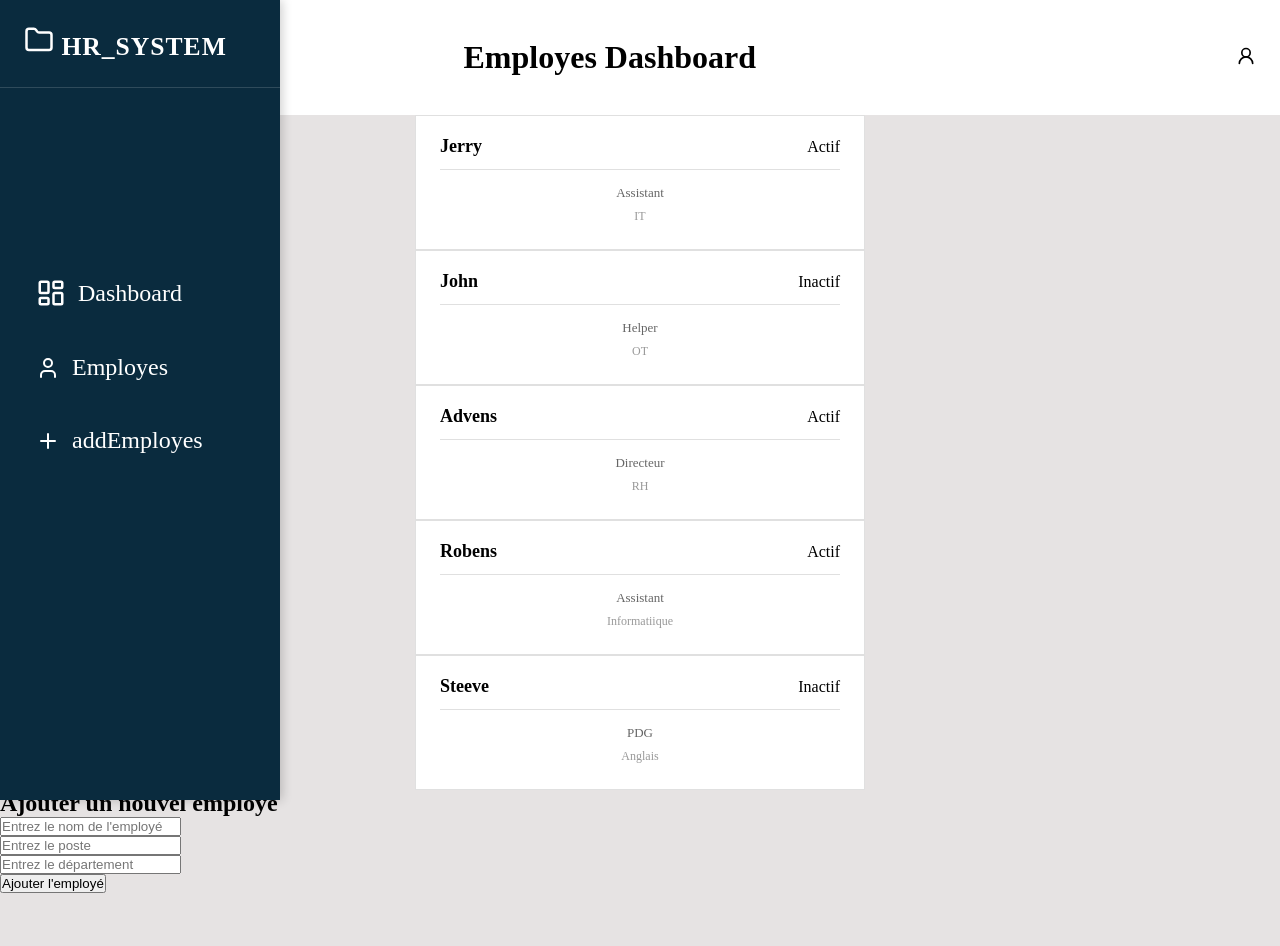
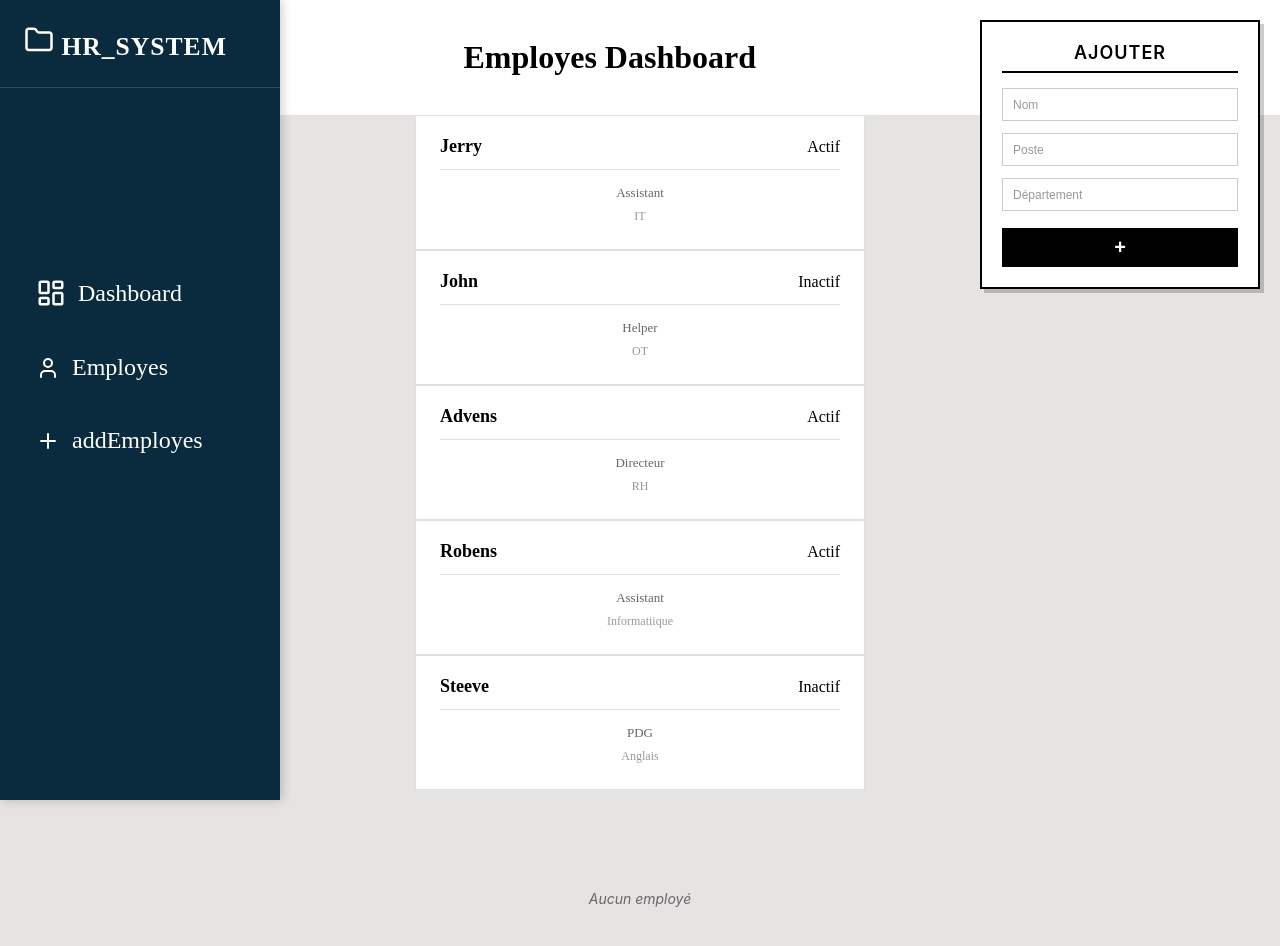
Before and after one commit to jerryinnocent123-ship-it/Capstone-Project, a React (Vite) app: page / in a window 1280 px wide. Shown: the top 946 px of the page. Before the commit the page ends 893 px from the top, so only its background shows below. Built offline with nearby package versions, Linux system fonts and the light colour scheme.

Commit message:
mw mete tout bagay nan page la yon jan simple et explicite

```diff
--- a/src/components/EmployeeForm.jsx
+++ b/src/components/EmployeeForm.jsx
@@ -1,16 +1,3 @@
-// Contenir un formulaire pour ajouter un nouvel
-// employé le nouvel employé doit
-// apparaître immédiatement dans la liste sans
-// rechargement de la page
-
-
-// Le formulaire doit contenir les champs suivants
-// : `name`, `position`, `department`. Après
-// soumission, le nouvel employé doit apparaître
-// immédiatement dans la liste et le formulaire doit
-// se réinitialiser.
-
-
 // Contenir un formulaire pour ajouter un nouvel
 // employé le nouvel employé doit
 // apparaître immédiatement dans la liste sans
@@ -26,43 +13,23 @@
 import { useState } from "react";
 import "./styles/employeeForm.css";
 
-export default function EmployeeForm({ onAddEmployee }) {
-  /*
-  formData: objè ki pèmèt ou stoke done ki soti nan form lan
-  name, position, department: se atribi ki nan input yo, yo dwe ekri menm jan ak pwopriyete objè formData pou ka idantifye vale
-  ki soti nan chak input
-  */
+export default function EmployeeForm() {
   const [formData, setFormData] = useState({
     name: "",
     position: "",
     department: ""
   });
 
-  /*
-  jereChanjman se fonksyon ki pèmèt siveye evenman kap pase nan input yo
-  paramèt event lan se atrave li menm wap jwenn vale ak ki kote vale a soti ekzakteman
-  */
-  const jereChanjman = (event) => {
-    /*
-    lè w ap update yon state kote vale avan ou toujou bezwenl ou itilize yon fonksyon pou modifye vale yo
-    nou itilize destriktirasyon pou pran tout done ki te nan formData deja epi ajoute nouvo yo sou li.
-    */
+  const [profil, setProfil] = useState([]);
+
+  function handleChange(event) {
     setFormData((previous) => ({
       ...previous,
       [event.target.name]: event.target.value,
     }));
-    console.log(formData);
-  };
+  }
 
-  /*
-  Fonksyon sa se li ki jere soumisyon form lan
-  li pran yon paramèt event tou ki fè w konnen ki action ki deklanche fonksyon an
-  event.preventDefault(): anpeche paj la aktyalize (Refresh)
-  setFormData({ name: "", position: "", department: "" }): reyinisyalize form lan pou ou lè w fin soumet li
-  */
-  const jereSoumisyon = (event) => {
-    event.preventDefault();
-
+  function addEmployee() {
     // Vérifier que tous les champs sont remplis
     if (!formData.name.trim() || !formData.position.trim() || !formData.department.trim()) {
       alert("Veuillez remplir tous les champs");
@@ -79,213 +46,87 @@ export default function EmployeeForm({ onAddEmployee }) {
       createdAt: new Date().toISOString()
     };
 
-    console.log("Nouvel employé créé:", newEmployee);
-
-    // Appeler la fonction parent pour ajouter l'employé
-    if (onAddEmployee) {
-      onAddEmployee(newEmployee);
-    }
+    // Ajouter à la liste
+    setProfil((previous) => [...previous, newEmployee]);
 
     // Réinitialiser le formulaire
     setFormData({ name: "", position: "", department: "" });
-    alert("Employé ajouté avec succès!");
-  };
+
+    console.log("Employé ajouté:", newEmployee);
+  }
+
+  function deleteEmployee(id) {
+    const newList = profil.filter((emp) => emp.id !== id);
+    setProfil(newList);
+    console.log("Employé supprimé, ID:", id);
+  }
 
   return (
-    <div className="employee-form-container">
-      <form onSubmit={jereSoumisyon} className="employee-form">
-        <h2>Ajouter un nouvel employé</h2>
-
+    <div className="app-container">
+      {/* Formulaire en haut à droite - petit carré noir et blanc */}
+      <div className="form-container">
+        <div className="form-card">
+          <h3 className="form-title">Ajouter</h3>
           <input
             type="text"
-          placeholder="Entrez le nom de l'employé"
             name="name"
-          onChange={jereChanjman}
+            placeholder="Nom"
+            onChange={handleChange}
             value={formData.name}
-          className="form-input"
+            className="input-field"
           />
-        <br />
-
           <input
             type="text"
-          placeholder="Entrez le poste"
             name="position"
-          onChange={jereChanjman}
+            placeholder="Poste"
+            onChange={handleChange}
             value={formData.position}
-          className="form-input"
+            className="input-field"
           />
-        <br />
-
           <input
             type="text"
-          placeholder="Entrez le département"
             name="department"
-          onChange={jereChanjman}
+            placeholder="Département"
+            onChange={handleChange}
             value={formData.department}
-          className="form-input"
+            className="input-field"
           />
-        <br />
+          <button type="button" onClick={addEmployee} className="submit-btn">
+            +
+          </button>
+        </div>
+      </div>
 
-        <button type="submit" className="submit-button">
-          Ajouter l'employé
+      {/* Liste des employés */}
+      <div className="list-container">
+        {/* <h2 className="list-title">Employés</h2> */}
+        {profil.length === 0 ? (
+          <p className="empty-message">Aucun employé</p>
+        ) : (
+          <div className="employees-grid">
+            {profil.map((employee) => (
+              <div key={employee.id} className="employee-card">
+                <div className="card-content">
+                  <div className="card-header">
+                    <span className="employee-name">{employee.name}</span>
+                    <span className={employee.actif ? "status-active" : "status-inactive"}>
+                      {employee.actif ? "Actif" : "Inactif"}
+                    </span>
+                  </div>
+                  <p className="employee-position">{employee.position}</p>
+                  <p className="employee-department">{employee.department}</p>
+                </div>
+                <button
+                  onClick={() => deleteEmployee(employee.id)}
+                  className="delete-btn"
+                >
+                  ✕
                 </button>
-      </form>
+              </div>
+            ))}
+          </div>
+        )}
+      </div>
     </div>
   );
 }
-
-
-
-
-// import { Plus } from "lucide-react";
-// import { Trash } from "lucide-react";
-// import { CheckCircle } from "lucide-react";
-// import "./styles/style.css"
-
-
-// function Todo() {
-//   const iconSize =16
-//   const [formData, setFormData] = useState({
-//     title: "",
-//     desc: "",
-//     isComplete: false,
-//   });
-
-//   const [taskList, setTaskList] = useState([]);
-
-//   function handleChange(event) {
-//     setFormData((previous) => ({
-//       ...previous,
-//       [event.target.name]: event.target.value,
-//     }));
-//   }
-
-
-//   function add(task) {
-//     const newTask = { ...task, id: uuidv4() };
-//     setTaskList((previous) => [...previous, newTask]);
-//     setFormData({ title: "", desc: "" });
-//   }
-
-//   function deleteTask(id) {
-//     const newList = taskList.filter((t) => t.id !== id);
-//     setTaskList(newList);
-//   }
-
-
-//   // function task complete
-//   function complete(id) {
-//       setTaskList(
-//       taskList.map((task) =>
-//         task.id === id ? { ...task, isComplete: true } : task
-//       )
-//     );
-
-
-//   }
-//   const completedTasks = taskList.filter((task) => task.isComplete);
-
-
-//   // function delete tesk complete
-//  function deleteTaskComplete(id) {
-//   setTaskList(taskList.filter((task) => task.id !== id));
-// }
-
-
-
-
-//  const handleSoumission = async (event)=>{
-//     event.preventDefault();
-
-//     try{
-//         const reponse = await fetch("https://formspree.io/f/mwvrrrob", {
-//             method: "POST",
-//             headers:{"content-type":"application/json"},
-//             body: JSON.stringify(data),
-//         })
-//     }
-//     catch(error){
-//         console.log(error)
-//     }
-//    }
-//   return (
-//     <>
-//     <div className="todo-container">
-//     <h1 className="title">Welcome to Todo Task </h1>
-//       <form>
-//         <input
-//           type="text"
-//           name="title"
-//           placeholder="Enter task"
-//           onChange={handleChange}
-//           value={formData.title}
-//         />
-//         <input
-//           type="text"
-//           name="desc"
-//           placeholder="Enter task description"
-//           onChange={handleChange}
-//           value={formData.desc}
-//         />
-
-
-//         <button type="button" onClick={() => add(formData)}>
-
-
-
-//           <Plus color="green" size={iconSize} /> Ajouter
-//         </button>
-
-
-
-//       </form>
-
-//       <div>
-//         <h2>To do</h2>
-//         <ul>
-//           {taskList.map((task, index) => (
-//             <li key={index}>
-//               <p>{task.title}</p>
-//               <p>{task.desc}</p>
-
-//               <button onClick={() => deleteTask(task.id)} className="delete">
-//                 <Trash color="red" size={iconSize} />
-//                 Delete
-//               </button>
-//               {/* Update button sa poul ka deklanche fonksyon konplete a */}
-
-
-
-
-
-//                 <button onClick={() => complete(task.id)} className="complete">
-//                 <CheckCircle color="green" size={iconSize} /> Complete
-//               </button>
-//             </li>
-//           ))}
-//         </ul>
-//       </div>
-//       <hr />
-
-//       <div>
-//         <h2>Completed</h2>
-//           <ul>
-//           {completedTasks.map((task) => (
-//             <li key={task.id}>
-//               <p>{task.title}</p>
-//               <p>{task.desc}</p>
-//               {/* mwen ajoute btn delete la  */}
-//                <button onClick={() => deleteTaskComplete(task.id)} className="delete">
-//                 <Trash color="red" size={iconSize} />
-//                 Delete
-//               </button>
-//             </li>
-
-//           ))}
-//         </ul>
-
-//       </div>
-//       </div>
-//     </>
-//   );
-// }
```
Lines whose indentation alone changed are shown as unchanged.
